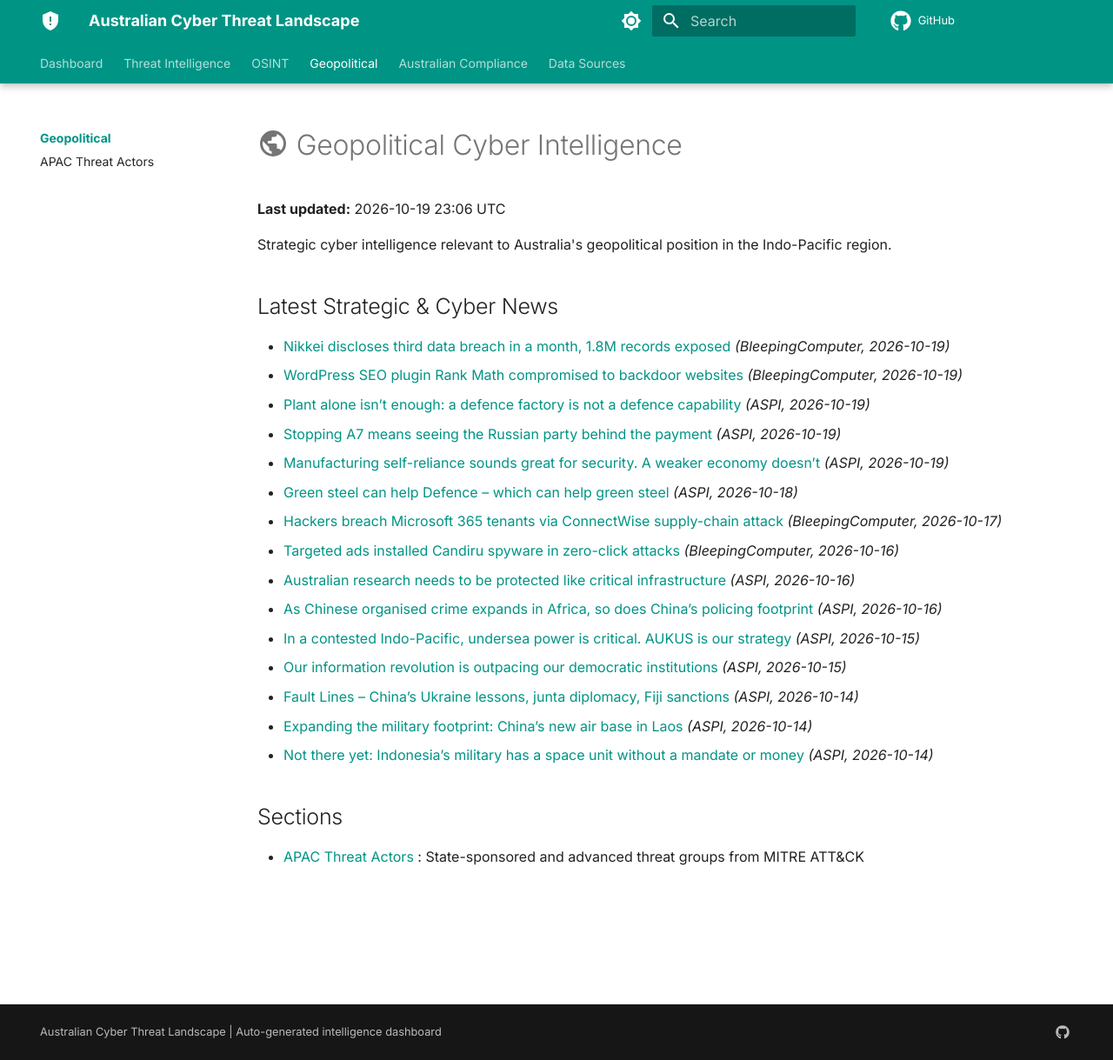
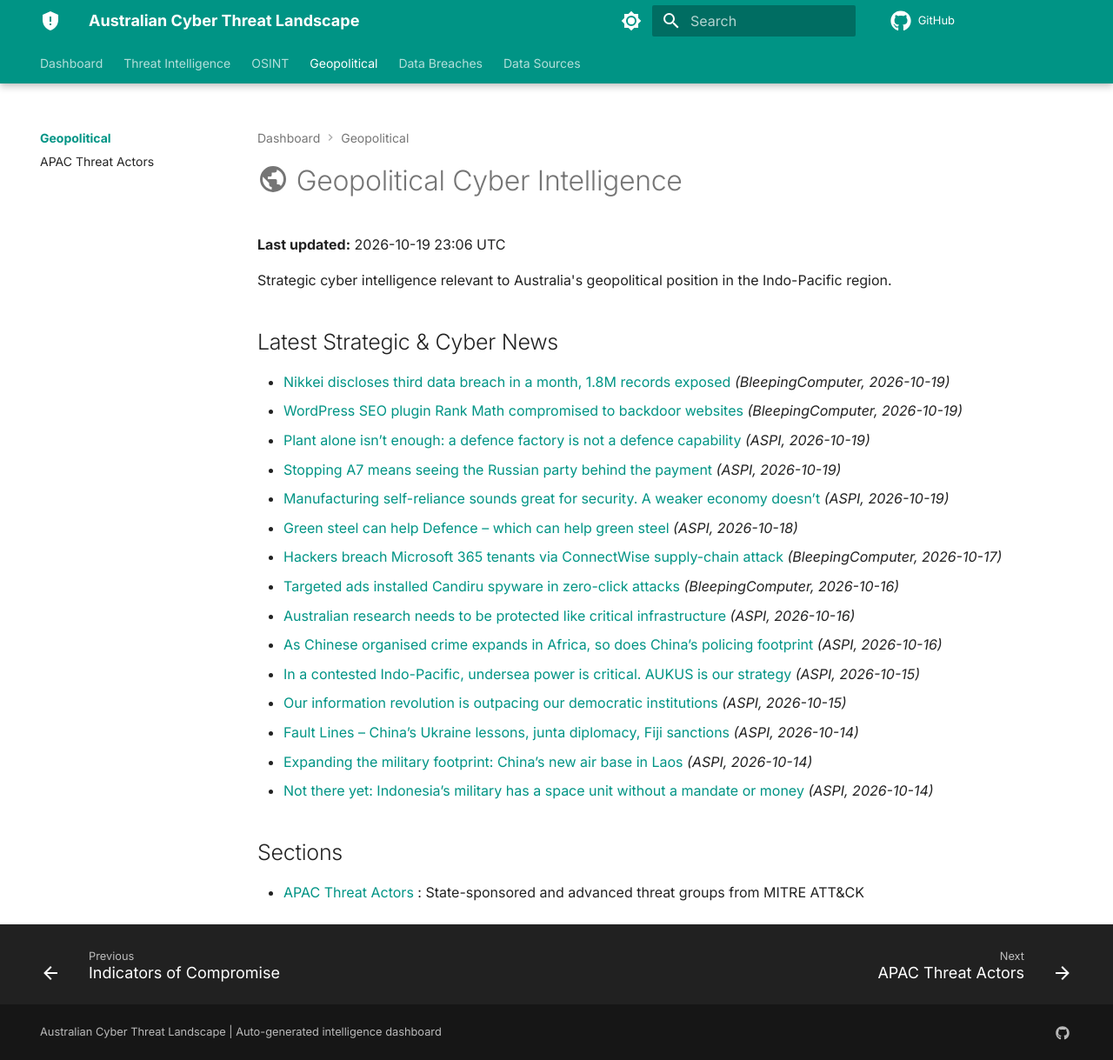
Before and after one commit to DrewCam/cyber-landscape-au, an MkDocs documentation site: the page built from docs/geopolitical/index.md, in a window 1280 px wide and 1219 px high. Shown: the whole window at 87% size. Built offline with MkDocs 1.6.1 and Material for MkDocs 9.7.7, drawn with Linux system fonts in a browser that asks for light colours; comment, search, counter and statistics services are not loaded.

Commit message:
Improve site navigation
- Enable previous/next footer links, breadcrumbs and Material's instant
  navigation with a progress bar (charts already re-render on document$;
  verified across tab, card, footer and back-button navigation).
- Replace the single-page "Australian Compliance" section and its
  link-only landing page with a top-level "Data Breaches" tab.
- Section landing pages lead with cards linking to each page with live
  counts, instead of a generic intro, a source table duplicating the
  Data Sources page, and links at the bottom.
- Align page titles with menu labels (OSINT, Geopolitical,
  Vulnerabilities & KEV, Internet Exposure) and drop "Scanning Trends",
  which the page never showed.

Co-Authored-By: Claude Opus 5.5 <noreply@anthropic.com>

```diff
--- a/mkdocs.yml
+++ b/mkdocs.yml
@@ -29,6 +29,10 @@ theme:
     - navigation.sections
     - navigation.expand
     - navigation.top
+    - navigation.footer
+    - navigation.path
+    - navigation.instant
+    - navigation.instant.progress
     - navigation.indexes
     - toc.integrate
     - search.suggest
@@ -86,9 +90,7 @@ nav:
   - Geopolitical:
     - geopolitical/index.md
     - APAC Threat Actors: geopolitical/apac-threats.md
-  - Australian Compliance:
-    - compliance/index.md
-    - Notifiable Data Breaches: compliance/ndb-stats.md
+  - Data Breaches: compliance/ndb-stats.md
   - Data Sources: sources.md
 
 extra:
```
Also changed, not shown: docs/compliance/index.md (deleted, +0 -9 lines), 1 other file.
